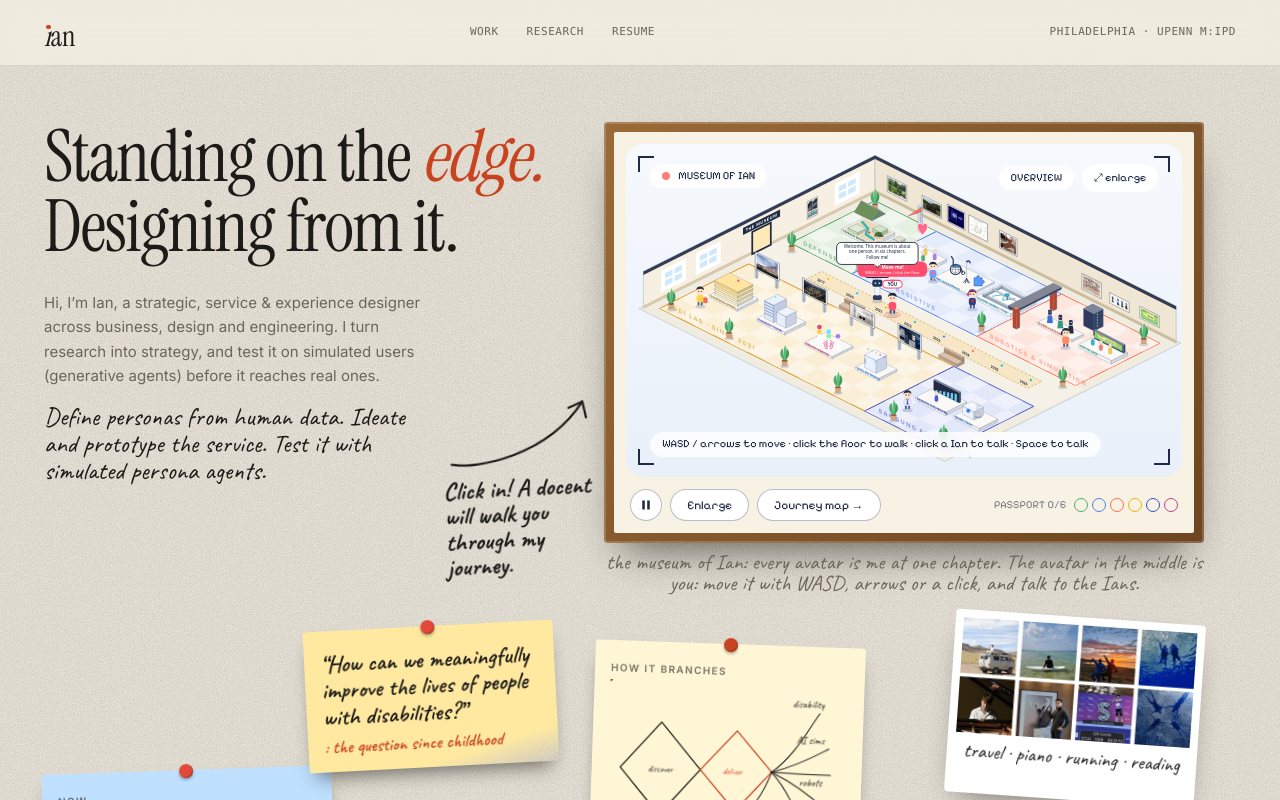
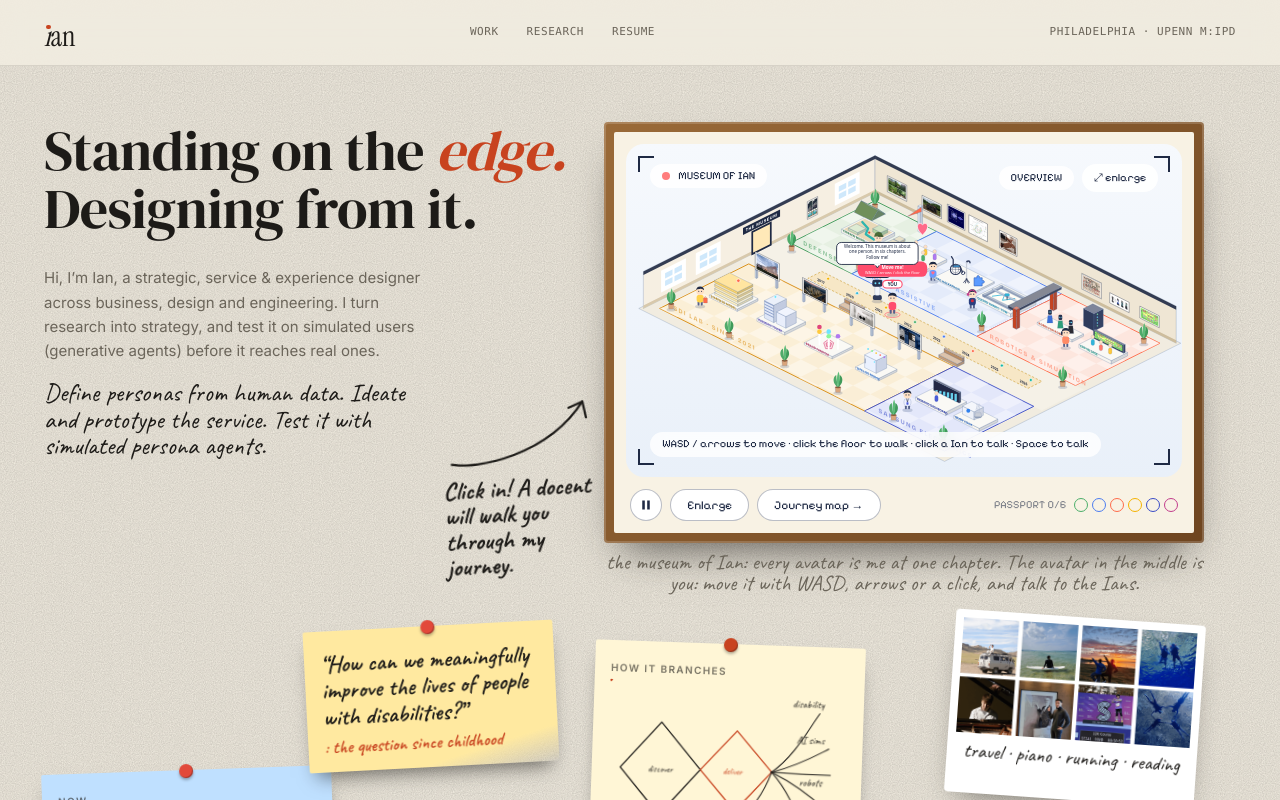
Before and after one commit to idealist-yun/portfolio-website, a Next.js app: page / in a window 1280 px wide. Built offline with nearby package versions, Linux system fonts and the light colour scheme.

Commit message:
Hero title in DM Serif Display

```diff
--- a/src/components/concept/ConceptFonts.tsx
+++ b/src/components/concept/ConceptFonts.tsx
@@ -1,4 +1,4 @@
-import { Instrument_Serif, JetBrains_Mono, Caveat, Bricolage_Grotesque, Pixelify_Sans } from "next/font/google";
+import { Instrument_Serif, JetBrains_Mono, Caveat, Bricolage_Grotesque, Pixelify_Sans, DM_Serif_Display } from "next/font/google";
 
 const instrument = Instrument_Serif({
   subsets: ["latin"],
@@ -9,8 +9,9 @@ const instrument = Instrument_Serif({
 const mono = JetBrains_Mono({ subsets: ["latin"], variable: "--font-mono-c" });
 const hand = Caveat({ subsets: ["latin"], variable: "--font-hand" });
 const bric = Bricolage_Grotesque({ subsets: ["latin"], variable: "--font-bric", weight: ["500", "700", "800"] });
+const dm = DM_Serif_Display({ subsets: ["latin"], variable: "--font-dm", weight: "400", style: ["normal", "italic"] });
 const pixel = Pixelify_Sans({ subsets: ["latin"], variable: "--font-pixel", weight: ["400", "600"] });
 
 export default function ConceptFonts({ children }: { children: React.ReactNode }) {
-  return <div className={`${instrument.variable} ${mono.variable} ${hand.variable} ${bric.variable} ${pixel.variable}`}>{children}</div>;
+  return <div className={`${instrument.variable} ${mono.variable} ${hand.variable} ${bric.variable} ${pixel.variable} ${dm.variable}`}>{children}</div>;
 }
--- a/src/components/concept/MuseumHome.tsx
+++ b/src/components/concept/MuseumHome.tsx
@@ -260,7 +260,7 @@ export default function MuseumHome({ preview = false }: { preview?: boolean }) {
       <section className="mx-auto max-w-[1240px] px-6 pb-16 pt-10 sm:pt-14">
         <Stage>
         <div className="relative md:min-h-[900px]">
-          <h1 className="relative z-[5] max-w-[22ch] font-[family-name:var(--font-instrument)] text-[clamp(2.5rem,10vw,4rem)] leading-[0.98] tracking-[-0.02em] md:max-w-[540px] md:text-[72px]">
+          <h1 className="relative z-[5] max-w-[22ch] font-[family-name:var(--font-dm)] text-[clamp(2.2rem,9vw,3.6rem)] leading-[1.04] tracking-[-0.01em] md:max-w-[540px] md:text-[56px]">
             <span className="block md:whitespace-nowrap">
               Standing on the <em style={{ color: RED }}>edge.</em>
             </span>
```
